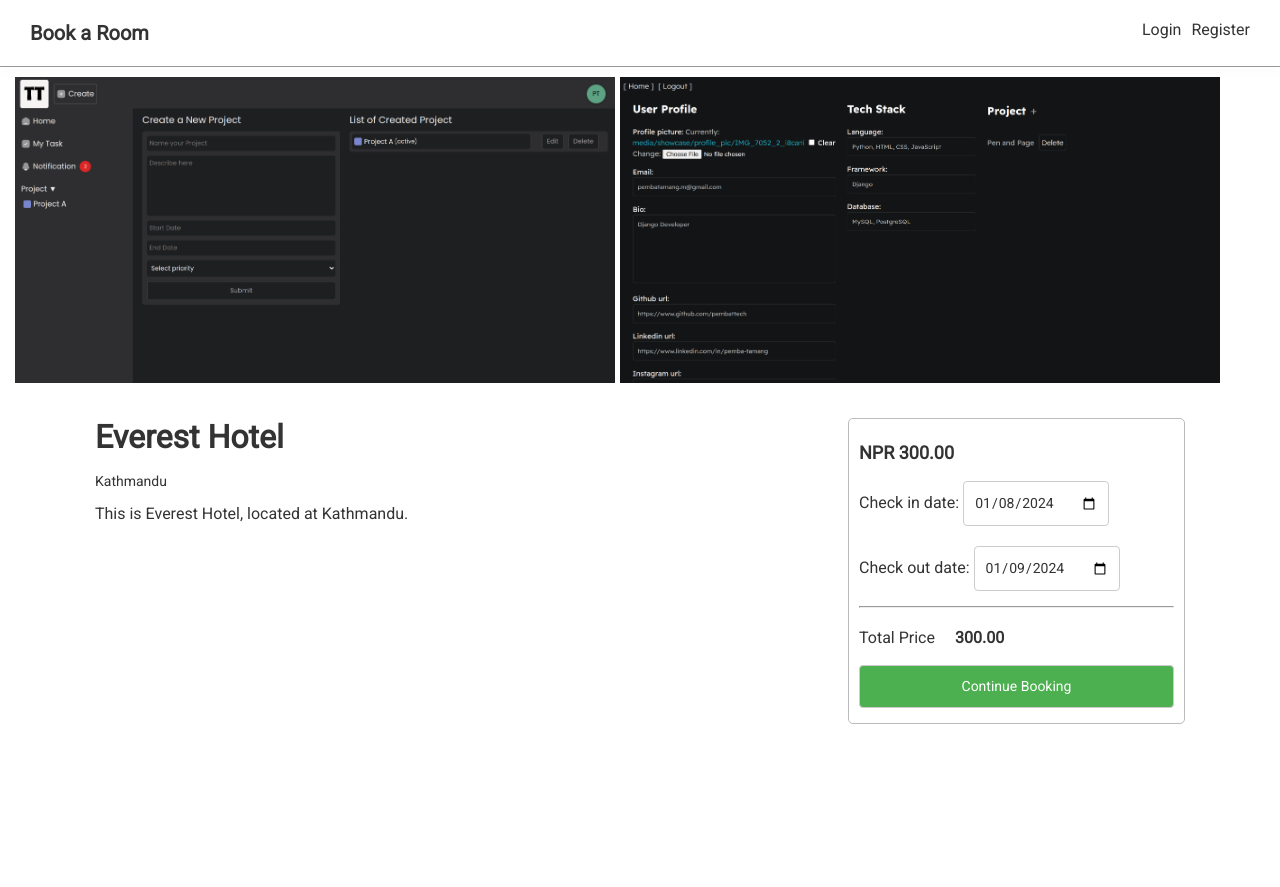
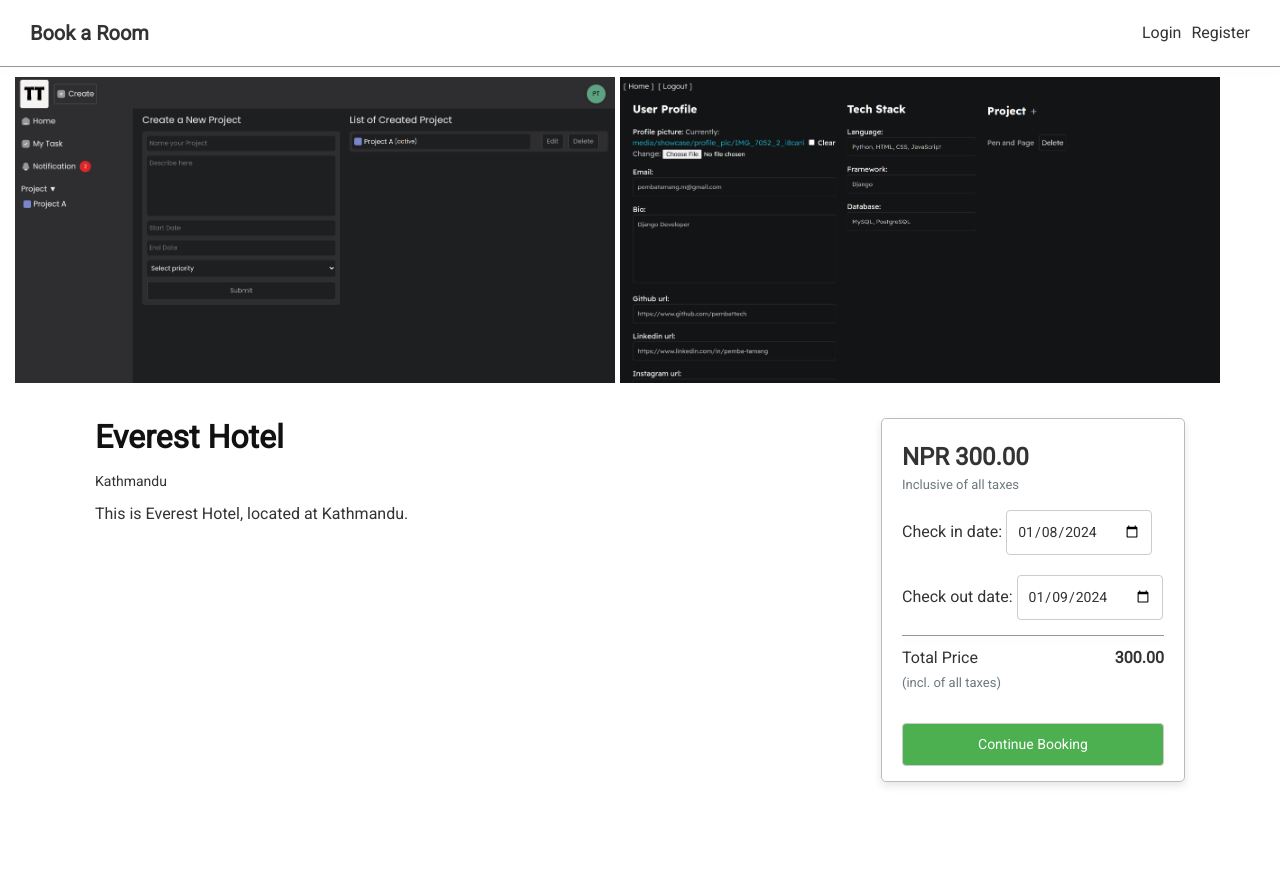
Before and after one commit to pembattech/book-a-room, a Django app: a page that uses templates/nav.html in a window 1280 px wide. Run offline with Django 5.2, Linux system fonts and the light colour scheme; data comes from the database, SQL or seed files in the repository.

Commit message:
Update templates and styles.

```diff
--- a/hotel/templates/hotel/hotel_detail.html
+++ b/hotel/templates/hotel/hotel_detail.html
@@ -39,25 +39,31 @@
             {% csrf_token %}
 
             <div class="form-div">
+                <div class="price-wrapper">
                     <p class="hotel-info price">
                         <span>
                             NPR
                             {{ hotel.price }}
                         </span>
                     </p>
+                    <p style="margin: 0; font-size: 13px; color:#6d787d;">Inclusive of all taxes</p>
+                </div>
 
                 {{ reservation_form.as_p }}
 
-                <hr>
+                <div class="custom-hr"></div>
 
-                <div class="div-flex">
+                <div class="div-flex total-cost-wrapper">
                     <div>
-                        <p>Total Price</p>
+                        <p style="margin-bottom: 0;">Total Price</p>
+                        <span style="font-size: 13px; color:#6d787d;">(incl. of all taxes)</span>
                     </div>
                     <div>
                         <p id="total-cost">{{ hotel.price }}</p>
                     </div>
                 </div>
+
+                <br>
 
                 <button class="button-style">Continue Booking</button>
             </div>
--- a/static/css/styles.css
+++ b/static/css/styles.css
@@ -85,6 +85,7 @@ a:hover {
 }
 
 .heading {
+    color: #111;
     font-size: 20px;
     font-weight: 900;
 }
@@ -95,6 +96,7 @@ a:hover {
     justify-content: space-between;
     padding: 18px 30px;
     background-color: #fff;
+    text-align: center;
 }
 
 .navigation a {
@@ -111,6 +113,10 @@ a:hover {
 }
 
 /* hotels */
+
+.hotel-card .hotel-detail {
+    padding: 0 10px;
+}
 
 .hotel-cards .hotel-card:hover {
     background-color: #f1f1f1;
@@ -187,16 +193,23 @@ a:hover {
 }
 
 .form-div {
-    padding: 10px;
+    padding: 10px 20px;
     border: 1px solid #bbbbbb;
     border-radius: 5px;
-    width: 315px;
+    width: 262px;
+    box-shadow: 0 4px 8px rgba(0, 0, 0, 0.1);
 
 }
 
 #reservation-form .hotel-info.price,
 #reservation-form .hotel-info.price span {
     color: #333;
+    font-size: 24px;
+    margin-bottom: 0;
+}
+
+.div-flex.total-cost-wrapper {
+    justify-content: space-between;
 }
 
 #reservation-form #total-cost {
--- a/templates/nav.html
+++ b/templates/nav.html
@@ -4,7 +4,7 @@
             <a href="{% url 'base:home' %}" class="app-link heading">Book a Room</a>
         </div>
 
-        <div class="nav-right-side" style="display: flex; gap:10px;">
+        <div class="nav-right-side" style="display: flex; gap:10px; align-items:center;">
             {% if request.user.is_authenticated %}
             {% if request.user.is_corporate %}
             <a href="{% url 'hotel:dashboard' %}">{{ request.user.username }}</a>
```
Lines whose indentation alone changed are shown as unchanged.
